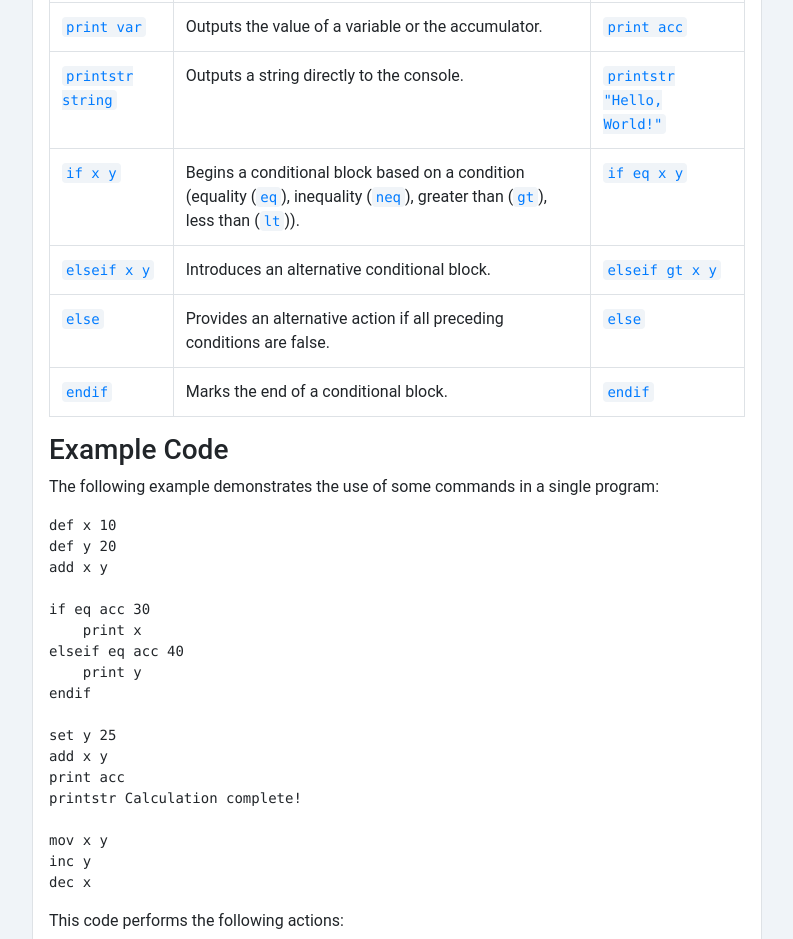
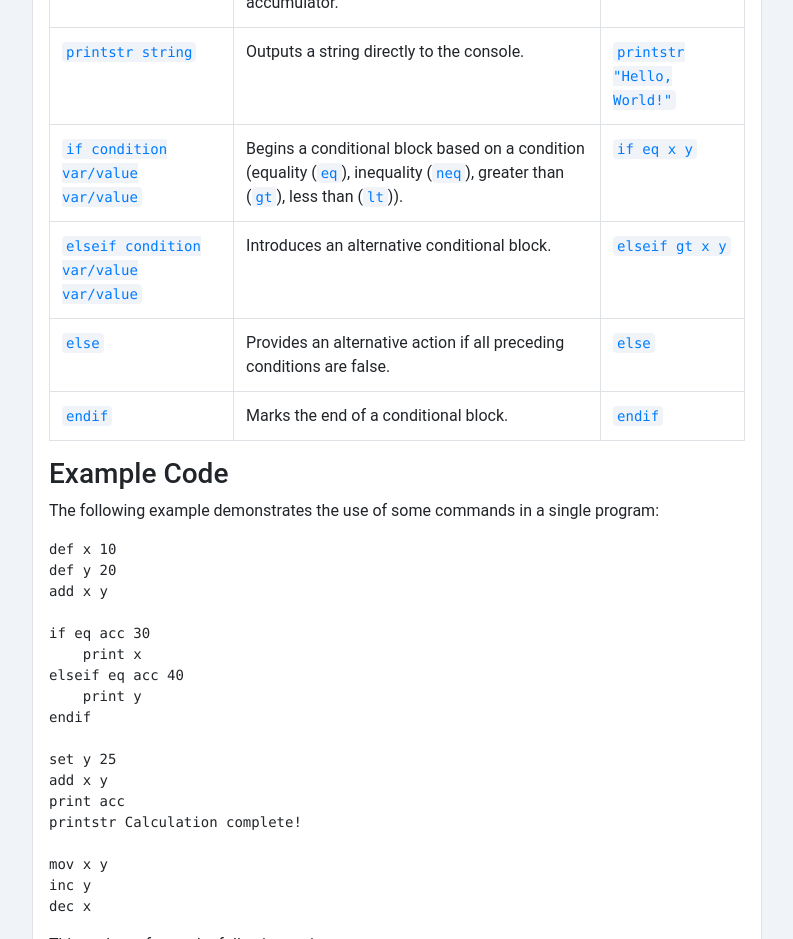
Before and after one commit to window-ops/microcontroller-interpreter, a plain HTML site: page index.html in a window 1280 px wide. Shown: the part 1980-2919 px from the top of the page, without its empty margins (243-1036 px from the left). Drawn offline with Linux system fonts and the light colour scheme.

Commit message:
Update file index.html

```diff
--- a/index.html
+++ b/index.html
@@ -145,7 +145,7 @@
                 </tr>
                 <tr>
                   <td>
-                    <code>if x y</code>
+                    <code>if condition var/value var/value</code>
                   </td>
                   <td>Begins a conditional block based on a condition (equality (<code>eq</code>), inequality (<code>neq</code>), greater than (<code>gt</code>), less than (<code>lt</code>)).</td>
                   <td>
@@ -154,7 +154,7 @@
                 </tr>
                 <tr>
                   <td>
-                    <code>elseif x y</code>
+                    <code>elseif condition var/value var/value</code>
                   </td>
                   <td>Introduces an alternative conditional block.</td>
                   <td>
```
